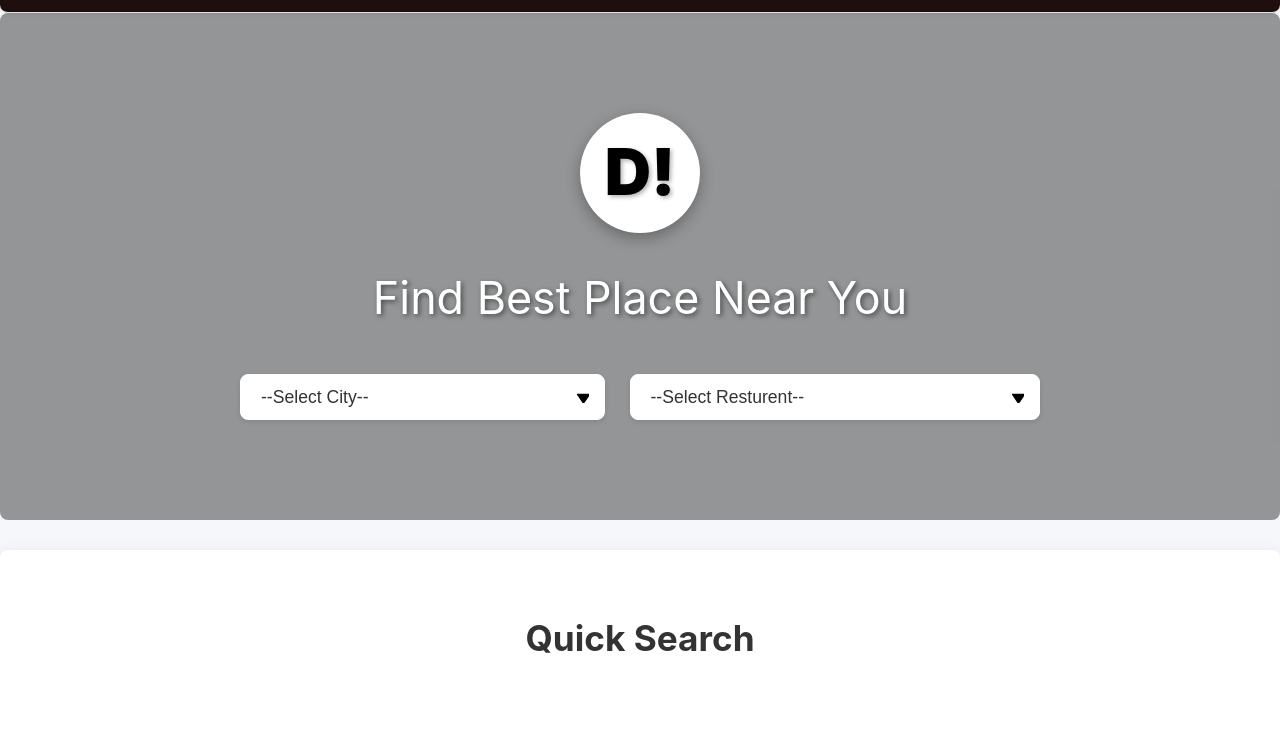
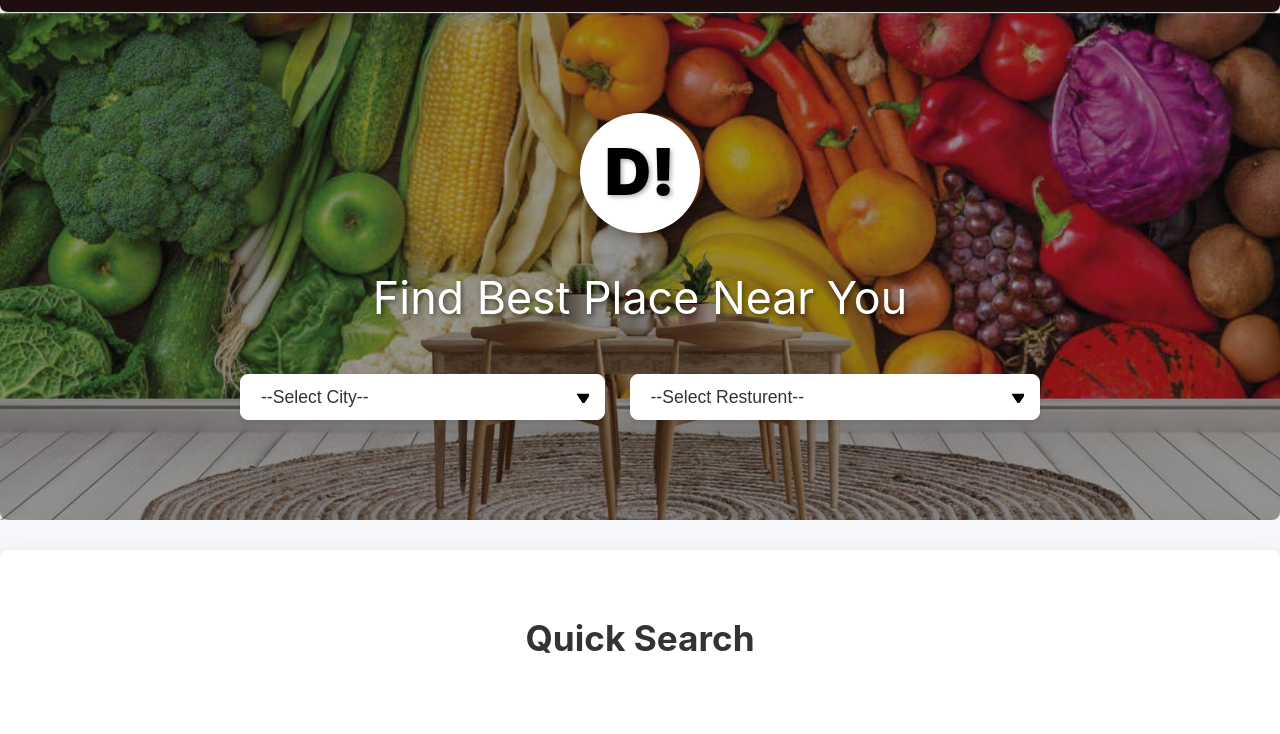
Before and after one commit to pratibha15032002/food, a plain HTML site: page index.html in a window 1280 px wide. Shown: the part 66-800 px from the top of the page. Drawn offline with Linux system fonts and the light colour scheme.

Commit message:
image change

```diff
--- a/style.css
+++ b/style.css
@@ -57,7 +57,7 @@ header {
 
 /* Search Section */
 #search {
-    background-image: url('foldimag/Food-Wallpaper-.jpg'); /* Placeholder background image */
+    background-image: url('image/Food-Wallpaper-.jpg'); /* Placeholder background image */
     background-size: cover;
     background-position: center;
     color: white;
```
